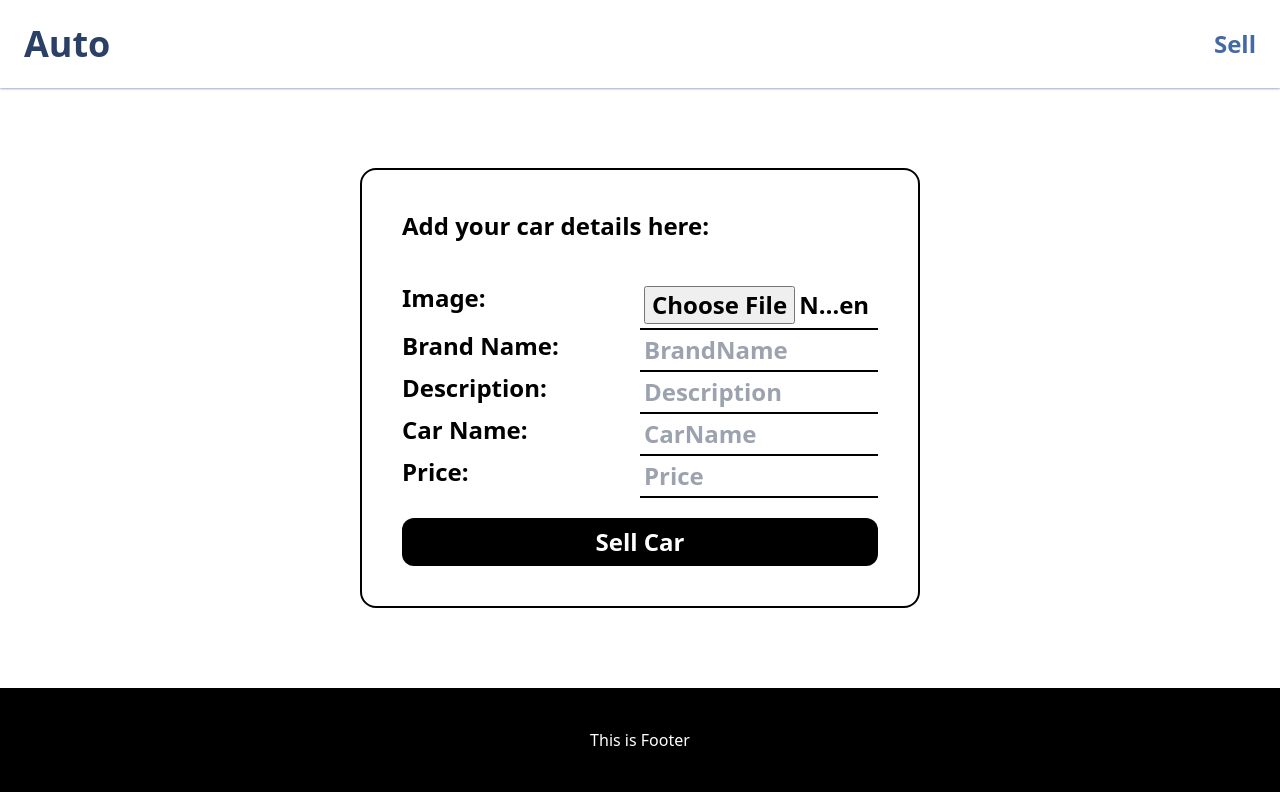
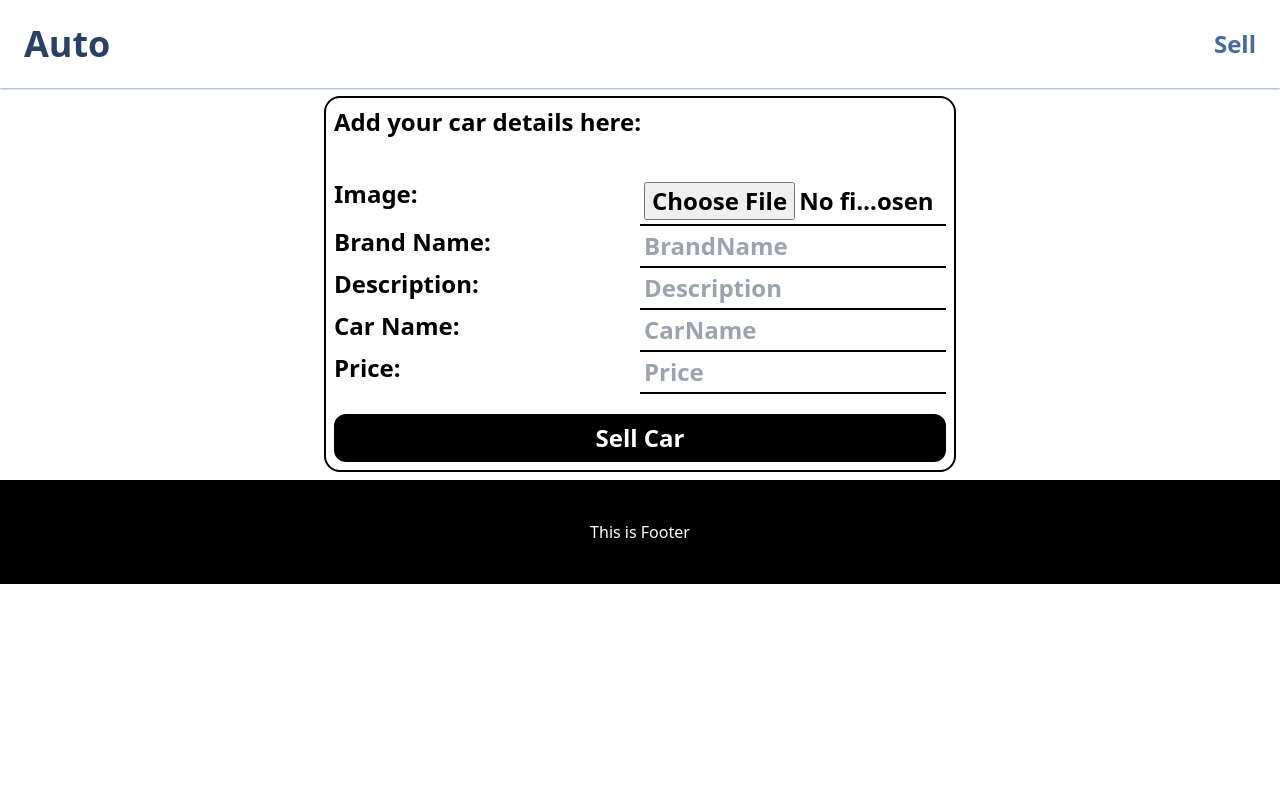
Before and after one commit to YUGE0/Autos, a Next.js app: page /uplode in a window 1280 px wide. Built offline with nearby package versions, Linux system fonts and the light colour scheme.

Commit message:
Sell form.

```diff
--- a/app/uplode/page.tsx
+++ b/app/uplode/page.tsx
@@ -12,8 +12,8 @@ export default function Page() {
   const [state, formAction] = useFormState(sellCarAction, inState);
 
   return (
-    <div className="p-20 flex justify-center text-2xl font-semibold">
-      <form className="grid rounded-2xl border-2 border-black p-10 w-1/2" action={formAction}>
+    <div className="p-2 flex justify-center text-2xl font-semibold">
+      <form className="w-full grid rounded-2xl border-2 border-black p-2 md:w-1/2" action={formAction}>
       <h1>Add your car details here:</h1>
         <div className="py-5 w-full flex justify-center">
           {state?.type==="error" && <p>{state.message}</p>}
```
